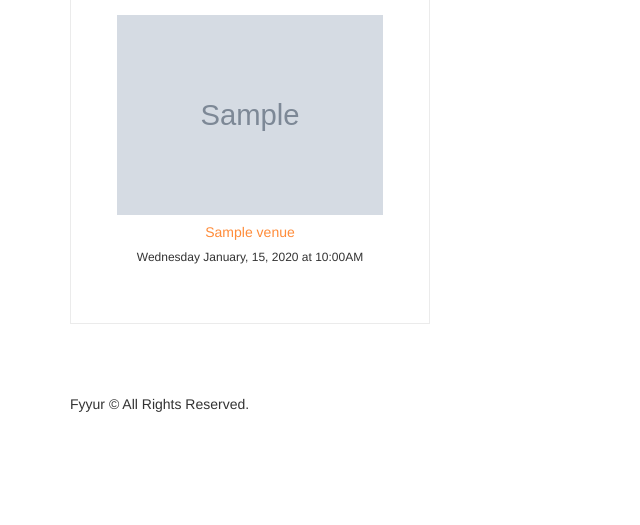
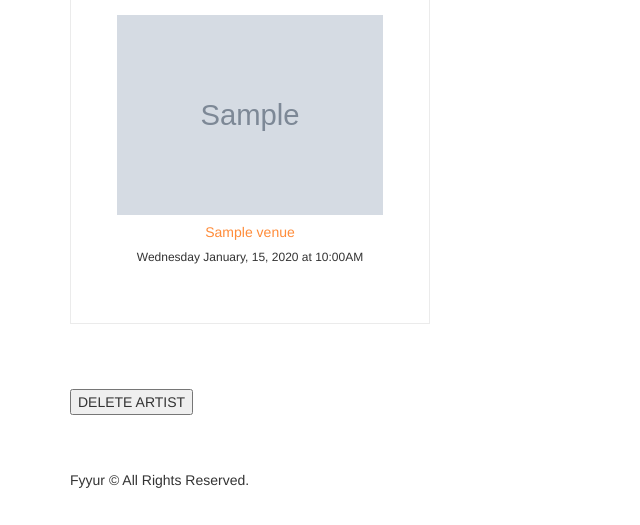
Before and after one commit to briansegs/fsnd-projects, a Flask app: page /artists/1 in a window 1280 px wide. Shown: the part 676-1201 px from the top of the page, without its empty margins (0-640 px from the left). Before the commit the page ends 1088 px from the top, so only its background shows below. Run offline with Flask 2, Linux system fonts and the light colour scheme; tables that the repository leaves empty hold one stand-in row (values such as "Sample post"); grey boxes marked "Sample" are stand-in pictures; some libraries are stand-ins or nearby versions.

Commit message:
Add delete artist, delete artist button...

```diff
--- a/projects/01_fyyur/starter_code/app.py
+++ b/projects/01_fyyur/starter_code/app.py
@@ -392,6 +392,23 @@ def create_artist_submission():
   # e.g., flash('An error occurred. Artist ' + data.name + ' could not be listed.')
   return render_template('pages/home.html')
 
+@app.route('/artists/<artist_id>', methods=['DELETE'])
+def delete_artist(artist_id):
+  # TODO: Complete this endpoint for taking a venue_id, and using
+  # SQLAlchemy ORM to delete a record. Handle cases where the session commit could fail.
+
+  try:
+    artist = Artist.query.get(artist_id)
+    db.session.delete(artist)
+    db.session.commit()
+    flash(artist.name +  ' has been successfully deleted!')
+  except:
+    db.session.rollback()
+    flash('An error occurred. Artist ' + artist.name + ' could not be deleted.')
+  finally:
+    db.session.close()
+    return jsonify({'success': True})
+
 
 #  Shows
 #  ----------------------------------------------------------------
--- a/projects/01_fyyur/starter_code/templates/pages/show_artist.html
+++ b/projects/01_fyyur/starter_code/templates/pages/show_artist.html
@@ -71,5 +71,20 @@
 		{% endfor %}
 	</div>
 </section>
+<section>
+	<button id="delete_button" data-id="{{artist.id}}"> DELETE ARTIST</button>
+</section>
+<script>
+	const delete_button = document.getElementById('delete_button');
+	delete_button.onclick = function (e) {
+		const venue_id = e.target.dataset['id'];
+		fetch('/artists/' + artist_id, {
+			method: "DELETE"
+		})
+		.then(function() {
+			window.location.href = '/';
+		})
+	}
+</script>
 
 {% endblock %}
--- a/projects/01_fyyur/starter_code/templates/pages/show_venue.html
+++ b/projects/01_fyyur/starter_code/templates/pages/show_venue.html
@@ -74,8 +74,9 @@
 		{% endfor %}
 	</div>
 </section>
-<button id="delete_button" data-id="{{venue.id}}"> DELETE </button>
-
+<section>
+	<button id="delete_button" data-id="{{venue.id}}"> DELETE VENUE</button>
+</section>
 <script>
 	const delete_button = document.getElementById('delete_button');
 	delete_button.onclick = function (e) {
```
